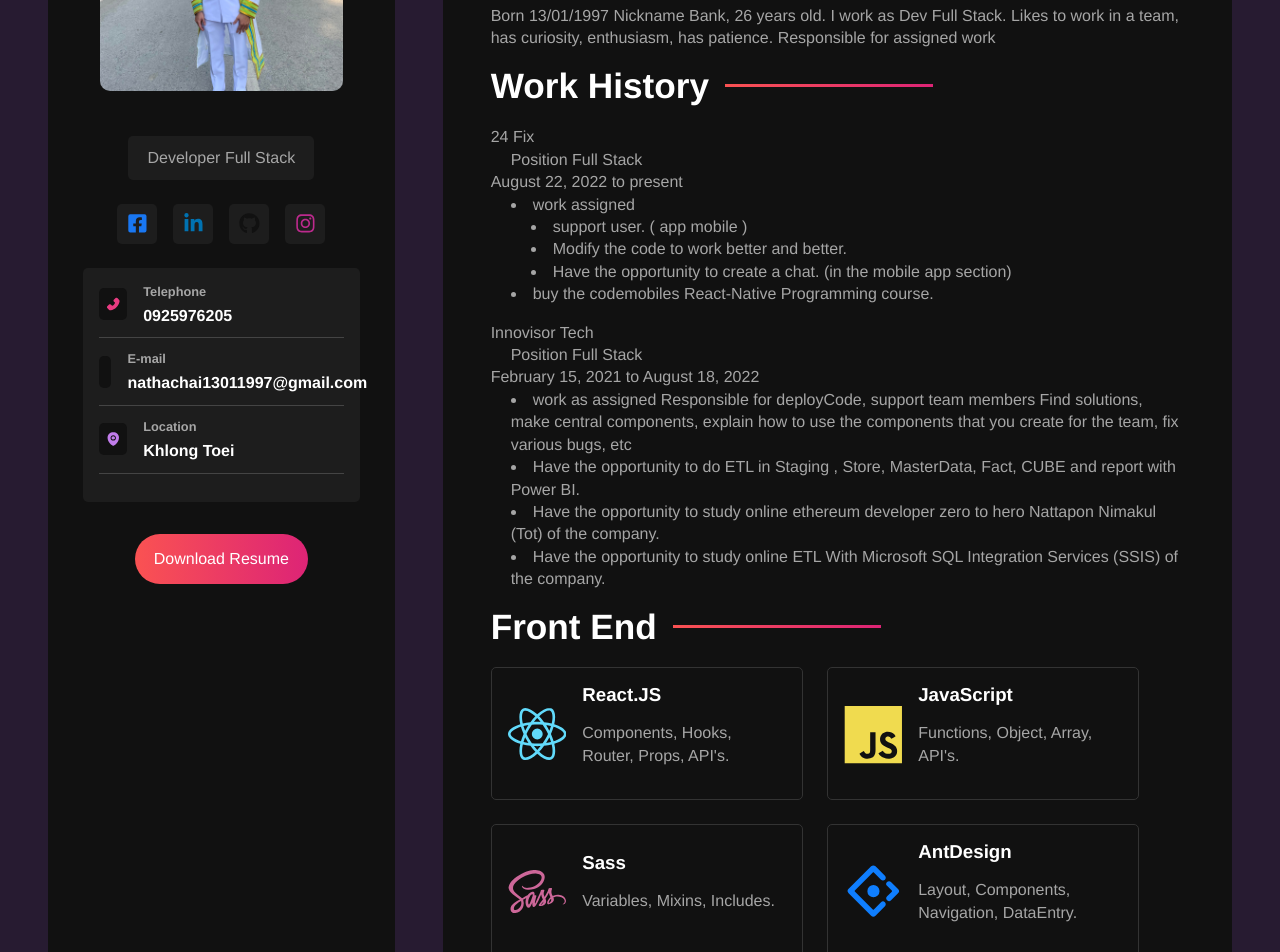
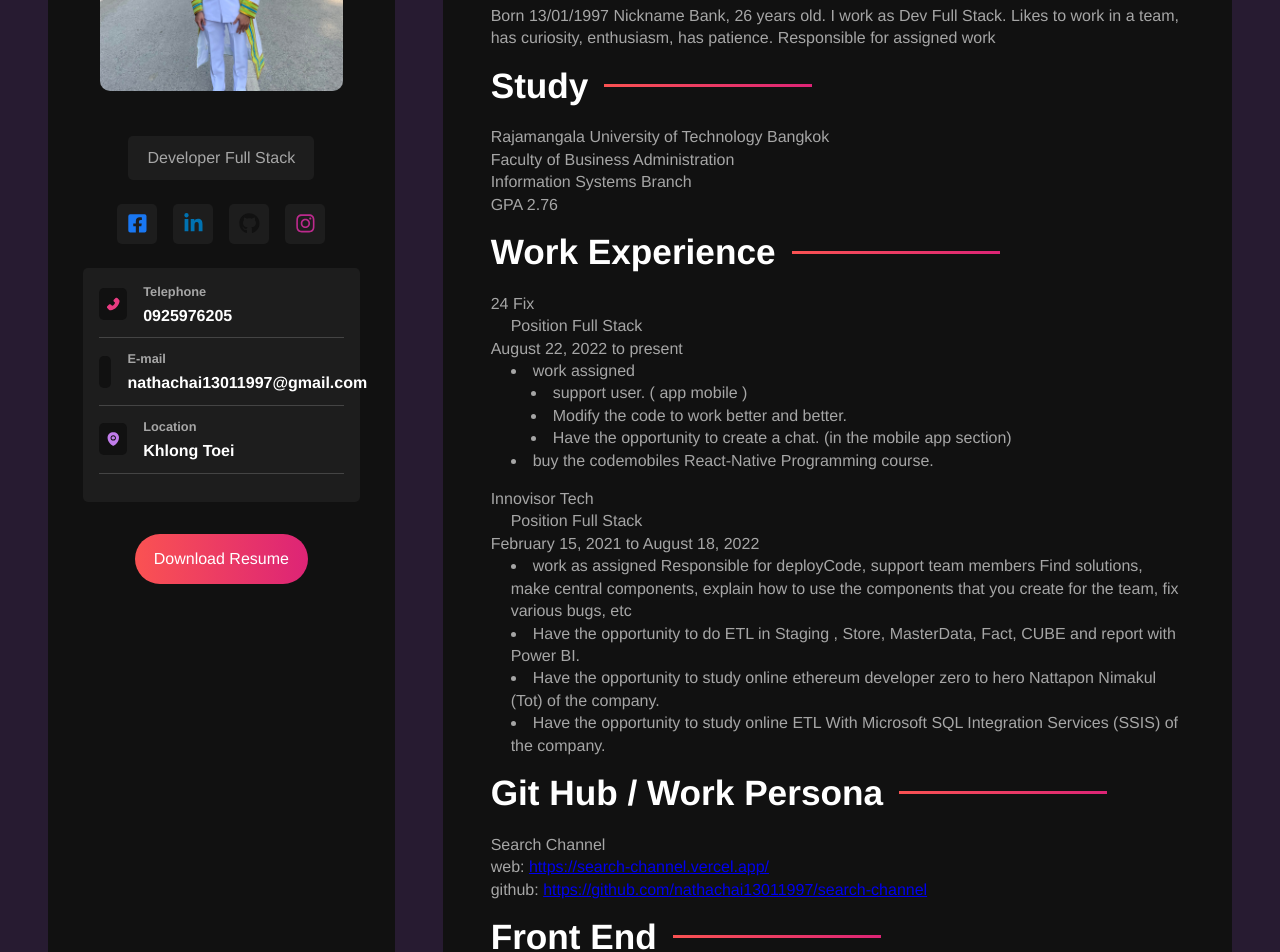
Before and after one commit to nathachai13011997/my-app-profile, a React (Create React App) app: page / in a window 1280 px wide. Shown: the part 340-1292 px from the top of the page. Built offline with nearby package versions, Linux system fonts and the light colour scheme.

Commit message:
my-app-profile
เพิ่ม เนื้อหา

```diff
--- a/src/components/AboutContentner.jsx
+++ b/src/components/AboutContentner.jsx
@@ -9,8 +9,14 @@ const AboutContentner = () => {
         Likes to work in a team, has curiosity, enthusiasm, has patience.
         Responsible for assigned work
       </p>
-
-      <h2>Work History</h2>
+      <h2>Study</h2>
+      <p>
+        Rajamangala University of Technology Bangkok <br />
+        Faculty of Business Administration <br />
+        Information Systems Branch <br />
+        GPA 2.76
+      </p>
+      <h2>Work Experience</h2>
       <p>
         24 Fix <br />{" "}
         <span style={{ marginLeft: "20px" }}>Position Full Stack</span> <br />
@@ -31,14 +37,40 @@ const AboutContentner = () => {
         </li>
       </p>
       <p>
-        Innovisor Tech<br />{" "}
-        <span style={{ marginLeft: "20px" }}>Position Full Stack</span> <br />
+        Innovisor Tech
+        <br /> <span style={{ marginLeft: "20px" }}>
+          Position Full Stack
+        </span>{" "}
+        <br />
         <span>February 15, 2021 to August 18, 2022</span>
         <br />
-        <li style={{ marginLeft: "20px" }}>work as assigned Responsible for deployCode, support team members Find solutions, make central components, explain how to use the components that you create for the team, fix various bugs, etc</li>
-        <li style={{ marginLeft: "20px" }}>Have the opportunity to do ETL in Staging , Store, MasterData, Fact, CUBE and report with Power BI.</li>
-        <li style={{ marginLeft: "20px" }}>Have the opportunity to study online ethereum developer zero to hero Nattapon Nimakul (Tot) of the company.</li>
-        <li style={{ marginLeft: "20px" }}>Have the opportunity to study online ETL With Microsoft SQL Integration Services (SSIS) of the company.</li>
+        <li style={{ marginLeft: "20px" }}>
+          work as assigned Responsible for deployCode, support team members Find
+          solutions, make central components, explain how to use the components
+          that you create for the team, fix various bugs, etc
+        </li>
+        <li style={{ marginLeft: "20px" }}>
+          Have the opportunity to do ETL in Staging , Store, MasterData, Fact,
+          CUBE and report with Power BI.
+        </li>
+        <li style={{ marginLeft: "20px" }}>
+          Have the opportunity to study online ethereum developer zero to hero
+          Nattapon Nimakul (Tot) of the company.
+        </li>
+        <li style={{ marginLeft: "20px" }}>
+          Have the opportunity to study online ETL With Microsoft SQL
+          Integration Services (SSIS) of the company.
+        </li>
+      </p>
+      <h2>Git Hub / Work Persona</h2>
+      <p>
+        <span>Search Channel</span> <br />
+          web: <a href="https://search-channel.vercel.app/" target={"_blank"}>
+            https://search-channel.vercel.app/
+          </a> <br />
+          github: <a href="https://github.com/nathachai13011997/search-channel" target={"_blank"}>
+            https://github.com/nathachai13011997/search-channel
+          </a>
       </p>
     </section>
   );
--- a/src/components/Sidebar.jsx
+++ b/src/components/Sidebar.jsx
@@ -2,7 +2,7 @@ import React from 'react'
 import Avatar from '../img/nathachaiRungsaeng.jpeg'
 import SocialNetworks from './SocialNetworks.jsx'
 import InformationContentner from './InformationContentner.jsx'
-import CV from '../img/nathachairungsaengEN.pdf'
+import CV2 from '../img/nathachaiENv2.pdf'
 
 import '../styles/components/sidebar.sass'
 
@@ -13,7 +13,7 @@ const Sidebar = () => {
         <p className='title'>Developer Full Stack</p>
         <SocialNetworks />
         <InformationContentner />
-        <a href={CV} download={CV} className='btn'>Download Resume</a>
+        <a href={CV2} download={CV2} className='btn'>Download Resume</a>
     </aside>
   )
 }
```
Also changed, not shown: 2 other files (tests, documents, lock files or other folders).
